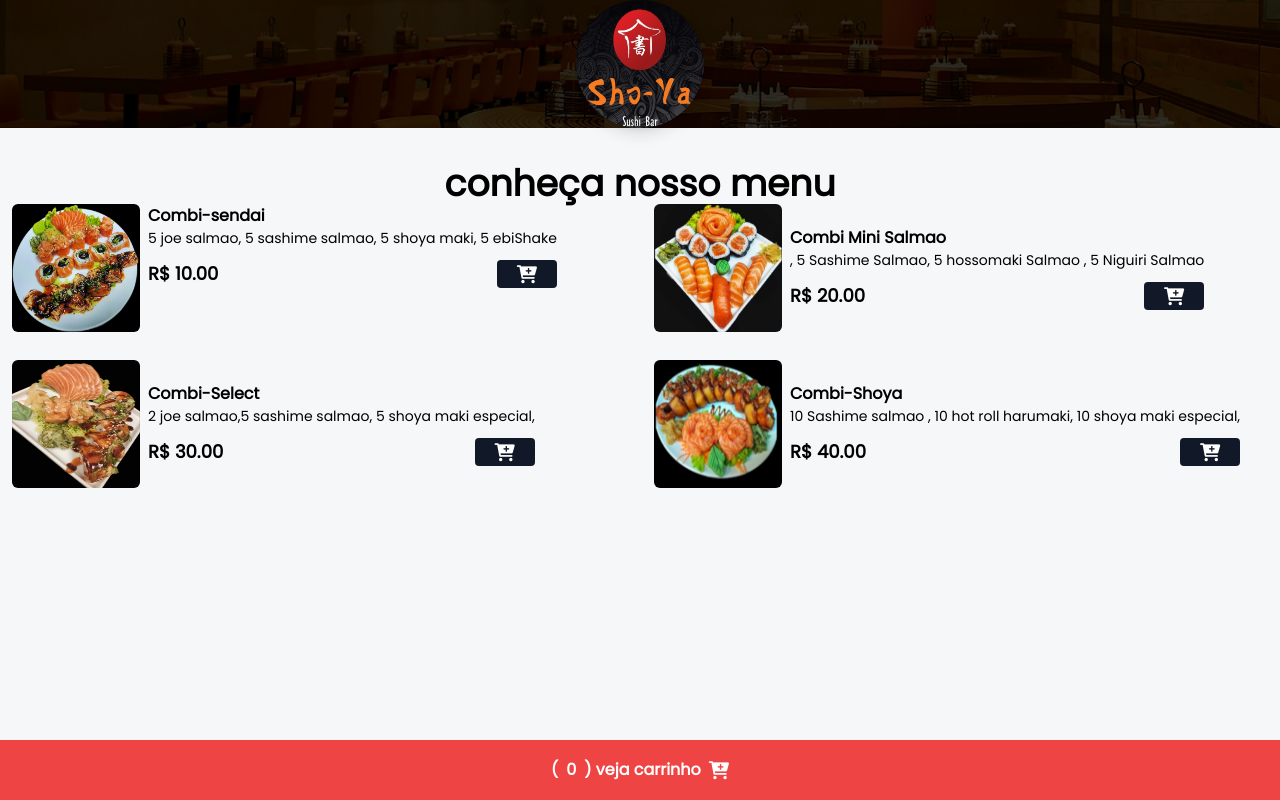
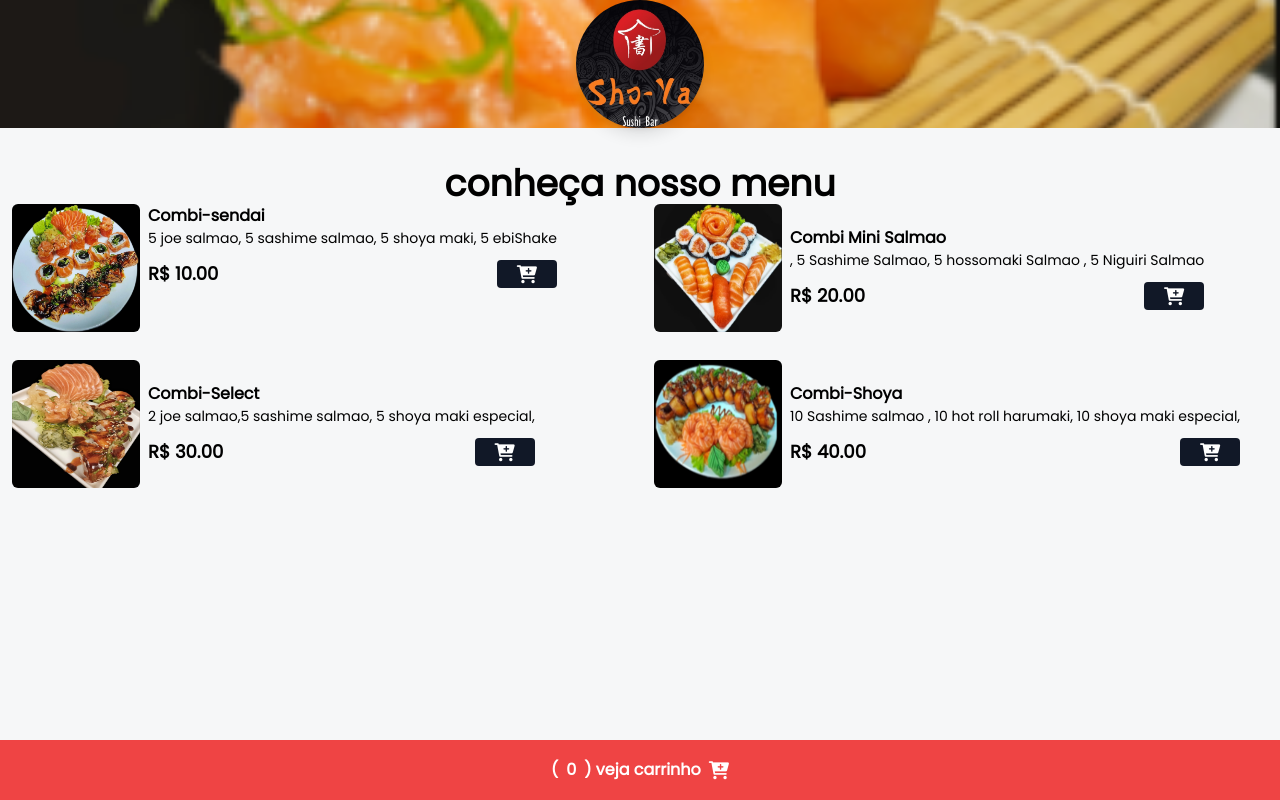
Before and after one commit to Edenilton2023/menuDigitalAmburg, a website: page index.html in a window 1280 px wide. Drawn offline with Linux system fonts and the light colour scheme.

Commit message:
tentando colocar a acapa atraves do js

```diff
--- a/script.js
+++ b/script.js
@@ -3,6 +3,11 @@
 
 
 
+const header = document.querySelector('header')
+header.classList.remove('bg-home');
+
+header.classList.add('bg-home2')
+console.log(header);
 
 
 const menu = document.querySelector('#menu');
--- a/tailwind.config.js
+++ b/tailwind.config.js
@@ -7,7 +7,8 @@ module.exports = {
     },
     extend: {
       backgroundImage: {
-       "home": "url('/assets/bg.png')"
+       "home": "url('/assets/bg.png')",
+       "home2": "url('/assets/capa.png')"
       },
     },
   },
```
Also changed, not shown: styles/output.css.
